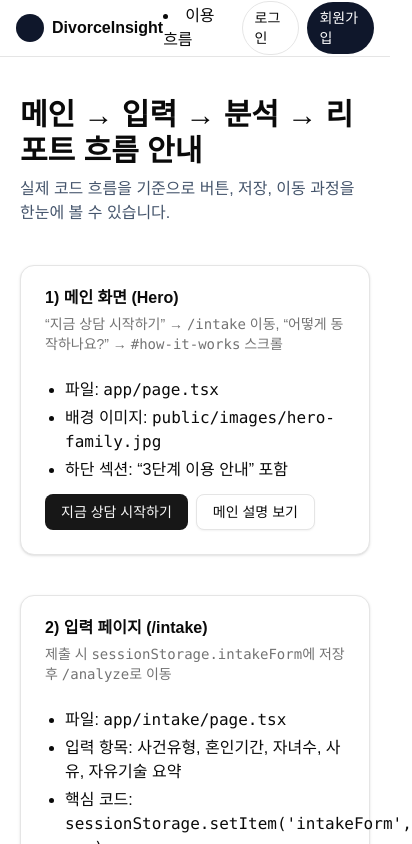
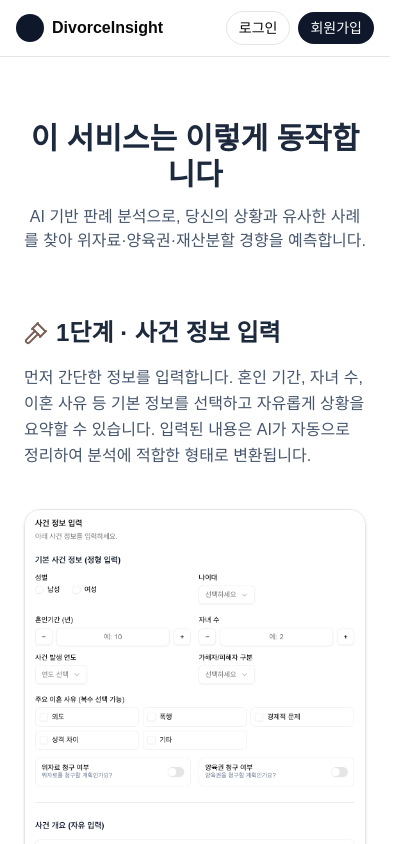
Before and after one commit to Dong-gyun-lim/ai-legal-frontend, a Next.js app: page /help/main-flow in a window 390 px wide. Shown: the top 844 px of the page, 412 px wide, since content can reach past the window. Built offline with nearby package versions, Linux system fonts and the light colour scheme.

Commit message:
10/27 15:00
애니메이션 추가, 동작페이지 구현 설명란 구축, 중복 나브바 제거,

```diff
--- a/app/help/main-flow/page.tsx
+++ b/app/help/main-flow/page.tsx
@@ -1,159 +1,159 @@
 'use client';
 
-import Link from 'next/link';
-import { useEffect, useState } from 'react';
-import { Card, CardHeader, CardContent, CardTitle, CardDescription } from '@/components/ui/card';
-import { Button } from '@/components/ui/button';
-import { Gavel, FileText, BarChart3, ChevronRight } from 'lucide-react';
+import { useState } from 'react';
+import { Gavel, FileText, BarChart3, HeartHandshake } from 'lucide-react';
+import { motion, AnimatePresence } from 'framer-motion';
+import { X } from 'lucide-react';
+
+function ZoomableImage({ src, alt }: { src: string; alt: string }) {
+    const [open, setOpen] = useState(false);
+    return (
+        <>
+            {/* 축소 이미지 */}
+            <motion.img
+                src={src}
+                alt={alt}
+                className="rounded-2xl border shadow-sm w-full max-w-sm cursor-zoom-in hover:opacity-90 transition"
+                onClick={() => setOpen(true)}
+                initial={{ scale: 0.98 }}
+                animate={{ scale: 1 }}
+                whileHover={{ scale: 1.02 }}
+            />
+
+            {/* 확대 모달 */}
+            <AnimatePresence>
+                {open && (
+                    <motion.div
+                        className="fixed inset-0 bg-black/70 backdrop-blur-sm flex items-center justify-center z-50"
+                        initial={{ opacity: 0 }}
+                        animate={{ opacity: 1 }}
+                        exit={{ opacity: 0 }}
+                        onClick={() => setOpen(false)}
+                    >
+                        <motion.div
+                            className="relative max-w-5xl max-h-[90vh] overflow-auto rounded-2xl"
+                            initial={{ scale: 0.9 }}
+                            animate={{ scale: 1 }}
+                            exit={{ scale: 0.9 }}
+                            onClick={(e) => e.stopPropagation()} // 내부 클릭은 닫히지 않게
+                        >
+                            <img
+                                src={src}
+                                alt={alt}
+                                className="w-full h-auto rounded-2xl shadow-2xl object-contain cursor-zoom-out"
+                                onClick={() => setOpen(false)}
+                            />
+                            <button
+                                onClick={() => setOpen(false)}
+                                className="absolute top-3 right-3 bg-black/50 rounded-full p-1.5 hover:bg-black/70"
+                                aria-label="닫기"
+                            >
+                                <X className="h-5 w-5 text-white" />
+                            </button>
+                        </motion.div>
+                    </motion.div>
+                )}
+            </AnimatePresence>
+        </>
+    );
+}
 
 export default function HelpMainFlowPage() {
-    const [intake, setIntake] = useState<any>(null);
-    const [analyze, setAnalyze] = useState<any>(null);
+    return (
+        <div className="mx-auto max-w-5xl px-6 py-16 text-slate-800 dark:text-slate-200">
+            <motion.header
+                initial={{ opacity: 0, y: -20 }}
+                animate={{ opacity: 1, y: 0 }}
+                transition={{ duration: 0.6 }}
+                className="text-center space-y-3"
+            >
+                <h1 className="text-3xl md:text-4xl font-bold">이 서비스는 이렇게 동작합니다</h1>
+                <p className="text-slate-600 dark:text-slate-400">
+                    AI 기반 판례 분석으로, 당신의 상황과 유사한 사례를 찾아 위자료·양육권·재산분할 경향을 예측합니다.
+                </p>
+            </motion.header>
 
-    useEffect(() => {
-        try {
-            const i = sessionStorage.getItem('intakeForm');
-            const a = sessionStorage.getItem('analyzeResult');
-            setIntake(i ? JSON.parse(i) : null);
-            setAnalyze(a ? JSON.parse(a) : null);
-        } catch {}
-    }, []);
+            <div className="mt-16 space-y-20">
+                {/* 1️⃣ 단계 - 사건 정보 입력 */}
+                <motion.section
+                    initial={{ opacity: 0, y: 30 }}
+                    whileInView={{ opacity: 1, y: 0 }}
+                    viewport={{ once: true }}
+                    transition={{ duration: 0.6 }}
+                    className="flex flex-col md:flex-row items-center gap-10"
+                >
+                    <div className="flex-1 space-y-4">
+                        <h2 className="text-2xl font-semibold flex items-center gap-2">
+                            <Gavel className="h-6 w-6 text-[#7B5E57]" /> 1단계 · 사건 정보 입력
+                        </h2>
+                        <p className="leading-relaxed text-slate-600 dark:text-slate-400">
+                            먼저 간단한 정보를 입력합니다. 혼인 기간, 자녀 수, 이혼 사유 등 기본 정보를 선택하고
+                            자유롭게 상황을 요약할 수 있습니다. 입력된 내용은 AI가 자동으로 정리하여 분석에 적합한
+                            형태로 변환됩니다.
+                        </p>
+                    </div>
+                    <ZoomableImage src="/images/help-intake.png" alt="사건 정보 입력 화면 예시" />
+                </motion.section>
 
-    return (
-        <div className="mx-auto max-w-5xl px-5 py-10 space-y-10">
-            <header className="space-y-2">
-                <h1 className="text-3xl font-bold">메인 → 입력 → 분석 → 리포트 흐름 안내</h1>
-                <p className="text-slate-600 dark:text-slate-300">
-                    실제 코드 흐름을 기준으로 버튼, 저장, 이동 과정을 한눈에 볼 수 있습니다.
-                </p>
-            </header>
+                {/* 2️⃣ 단계 - AI 분석 */}
+                <motion.section
+                    initial={{ opacity: 0, y: 30 }}
+                    whileInView={{ opacity: 1, y: 0 }}
+                    viewport={{ once: true }}
+                    transition={{ duration: 0.6, delay: 0.1 }}
+                    className="flex flex-col md:flex-row-reverse items-center gap-10"
+                >
+                    <div className="flex-1 space-y-4">
+                        <h2 className="text-2xl font-semibold flex items-center gap-2">
+                            <BarChart3 className="h-6 w-6 text-[#7B5E57]" /> 2단계 · AI 유사도 분석
+                        </h2>
+                        <p className="leading-relaxed text-slate-600 dark:text-slate-400">
+                            입력된 정보를 기반으로, AI가 수천 건의 판례 데이터를 검색합니다. 각 사건 간의 유사도를
+                            계산하여, 가장 비슷한 사례들을 찾아내고 그 결과를 이해하기 쉬운 그래프와 수치로 보여줍니다.
+                        </p>
+                    </div>
+                    <img
+                        src="/images/help-analyze.png"
+                        alt="AI 분석 화면 예시"
+                        className="rounded-2xl border shadow-sm w-full max-w-md"
+                    />
+                </motion.section>
 
-            {/* 1️⃣ 메인 페이지 */}
-            <Card>
-                <CardHeader>
-                    <CardTitle>1) 메인 화면 (Hero)</CardTitle>
-                    <CardDescription>
-                        “지금 상담 시작하기” → <code>/intake</code> 이동, “어떻게 동작하나요?” →{' '}
-                        <code>#how-it-works</code> 스크롤
-                    </CardDescription>
-                </CardHeader>
-                <CardContent className="space-y-3">
-                    <ul className="list-disc pl-5 space-y-1">
-                        <li>
-                            파일: <code>app/page.tsx</code>
-                        </li>
-                        <li>
-                            배경 이미지: <code>public/images/hero-family.jpg</code>
-                        </li>
-                        <li>하단 섹션: “3단계 이용 안내” 포함</li>
-                    </ul>
-                    <div className="flex gap-2">
-                        <Button asChild>
-                            <Link href="/intake">지금 상담 시작하기</Link>
-                        </Button>
-                        <Button asChild variant="outline">
-                            <a href="/#how-it-works">메인 설명 보기</a>
-                        </Button>
+                {/* 3️⃣ 단계 - 리포트 */}
+                <motion.section
+                    initial={{ opacity: 0, y: 30 }}
+                    whileInView={{ opacity: 1, y: 0 }}
+                    viewport={{ once: true }}
+                    transition={{ duration: 0.6, delay: 0.1 }}
+                    className="flex flex-col md:flex-row items-center gap-10"
+                >
+                    <div className="flex-1 space-y-4">
+                        <h2 className="text-2xl font-semibold flex items-center gap-2">
+                            <FileText className="h-6 w-6 text-[#7B5E57]" /> 3단계 · 결과 리포트 확인
+                        </h2>
+                        <p className="leading-relaxed text-slate-600 dark:text-slate-400">
+                            AI 분석이 완료되면, 당신의 사건과 유사한 판례들의 결과가 요약된 리포트를 볼 수 있습니다.
+                            주요 지표(유사도, 위자료 평균, 양육권 결정 비율 등)가 시각화되어 있으며, 원한다면 PDF로
+                            저장하거나 공유할 수도 있습니다.
+                        </p>
                     </div>
-                </CardContent>
-            </Card>
+                    <img
+                        src="/images/help-report.png"
+                        alt="리포트 예시 화면"
+                        className="rounded-2xl border shadow-sm w-full max-w-md"
+                    />
+                </motion.section>
+            </div>
 
-            {/* 2️⃣ 입력 페이지 */}
-            <Card>
-                <CardHeader>
-                    <CardTitle>2) 입력 페이지 (/intake)</CardTitle>
-                    <CardDescription>
-                        제출 시 <code>sessionStorage.intakeForm</code>에 저장 후 <code>/analyze</code>로 이동
-                    </CardDescription>
-                </CardHeader>
-                <CardContent className="space-y-3">
-                    <ul className="list-disc pl-5 space-y-1">
-                        <li>
-                            파일: <code>app/intake/page.tsx</code>
-                        </li>
-                        <li>입력 항목: 사건유형, 혼인기간, 자녀수, 사유, 자유기술 요약</li>
-                        <li>
-                            핵심 코드: <code>sessionStorage.setItem('intakeForm', ...)</code> →{' '}
-                            <code>router.push('/analyze')</code>
-                        </li>
-                    </ul>
-                    <div className="rounded-xl border p-4 bg-slate-50 dark:bg-slate-900/30">
-                        <div className="text-sm text-slate-600 dark:text-slate-300">현재 저장된 intakeForm</div>
-                        <pre className="text-xs overflow-auto max-h-48 mt-2">
-                            {intake ? JSON.stringify(intake, null, 2) : '없음'}
-                        </pre>
-                    </div>
-                    <Button asChild>
-                        <Link href="/intake">입력하러 가기</Link>
-                    </Button>
-                </CardContent>
-            </Card>
-
-            {/* 3️⃣ 분석 페이지 */}
-            <Card>
-                <CardHeader>
-                    <CardTitle>3) 분석 페이지 (/analyze)</CardTitle>
-                    <CardDescription>
-                        로그인 필요. 입력값 로드 후 Mock 분석 결과 표시 → (권장) 결과를{' '}
-                        <code>sessionStorage.analyzeResult</code>에 저장
-                    </CardDescription>
-                </CardHeader>
-                <CardContent className="space-y-3">
-                    <ul className="list-disc pl-5 space-y-1">
-                        <li>
-                            파일: <code>app/analyze/page.tsx</code>
-                        </li>
-                        <li>미로그인 시: 로그인 페이지로 이동</li>
-                        <li>
-                            입력값 없으면: <code>/intake</code>로 리다이렉트
-                        </li>
-                    </ul>
-                    <div className="rounded-xl border p-4 bg-slate-50 dark:bg-slate-900/30">
-                        <div className="text-sm text-slate-600 dark:text-slate-300">현재 저장된 analyzeResult</div>
-                        <pre className="text-xs overflow-auto max-h-48 mt-2">
-                            {analyze ? JSON.stringify(analyze, null, 2) : '없음'}
-                        </pre>
-                    </div>
-                    <div className="flex gap-2">
-                        <Button asChild>
-                            <Link href="/analyze">분석 페이지 열기</Link>
-                        </Button>
-                        <Button asChild variant="secondary">
-                            <Link href="/report">리포트 보기</Link>
-                        </Button>
-                    </div>
-                </CardContent>
-            </Card>
-
-            {/* 4️⃣ 리포트 페이지 */}
-            <Card>
-                <CardHeader>
-                    <CardTitle>4) 리포트 페이지 (/report)</CardTitle>
-                    <CardDescription>
-                        intake + analyze 결과를 바탕으로 프린트/다운로드 친화형 리포트 제공
-                    </CardDescription>
-                </CardHeader>
-                <CardContent className="space-y-3">
-                    <ul className="list-disc pl-5 space-y-1">
-                        <li>
-                            파일: <code>app/report/page.tsx</code>
-                        </li>
-                        <li>분석 결과가 없을 경우 Mock 데이터로 대체</li>
-                    </ul>
-                    <div className="flex gap-2">
-                        <Button asChild variant="outline">
-                            <Link href="/intake">다시 입력</Link>
-                        </Button>
-                        <Button asChild>
-                            <Link href="/report">리포트 페이지 열기</Link>
-                        </Button>
-                    </div>
-                </CardContent>
-            </Card>
-
-            <footer className="text-sm text-slate-500">
-                ※ 본 서비스는 법률 자문을 대체하지 않으며 참고용 분석 도구입니다.
-            </footer>
+            <motion.footer
+                initial={{ opacity: 0 }}
+                whileInView={{ opacity: 1 }}
+                transition={{ duration: 0.8, delay: 0.3 }}
+                className="mt-24 text-center text-sm text-slate-500 border-t pt-8"
+            >
+                <HeartHandshake className="h-5 w-5 mx-auto mb-3 text-[#7B5E57]" />
+                <p>본 서비스는 법률 자문을 대체하지 않으며, 공공 데이터를 기반으로 한 AI 분석 참고용 서비스입니다.</p>
+            </motion.footer>
         </div>
     );
 }
--- a/app/page.tsx
+++ b/app/page.tsx
@@ -6,6 +6,7 @@ import { Gavel, FileText, ChevronRight, ShieldCheck, BarChart3, Sparkles, Search
 import { Input } from '@/components/ui/input';
 import { Button } from '@/components/ui/button';
 import { Card, CardHeader, CardContent, CardTitle, CardDescription } from '@/components/ui/card';
+import Link from 'next/link';
 
 type SimilarCase = {
     id: number;
@@ -25,17 +26,36 @@ export default function Landing() {
             <section
                 className="relative h-[85vh] min-h-[560px] w-full overflow-hidden"
                 style={{
-                    backgroundImage: "url('/images/hero-family.jpg')", // ← 네가 저장한 파일명으로 맞춰줘
+                    backgroundImage: "url('/images/hero-family.jpg')",
                     backgroundSize: 'cover',
                     backgroundPosition: 'center',
                 }}
             >
-                {/* 어두운 오버레이로 가독성 확보 */}
+                {/* 어두운 오버레이 */}
                 <div className="absolute inset-0 bg-black/50" />
 
                 <div className="relative z-10 mx-auto flex h-full max-w-6xl items-center px-5">
-                    <div className="max-w-2xl text-white">
-                        <span className="inline-flex items-center gap-2 rounded-full border border-white/30 bg-white/10 px-3 py-1 text-sm backdrop-blur">
+                    {/* ✅ motion.div 전체 애니메이션 컨테이너 */}
+                    <motion.div
+                        initial="hidden"
+                        animate="visible"
+                        variants={{
+                            hidden: {},
+                            visible: {
+                                transition: { staggerChildren: 0.2 }, // 순차 등장
+                            },
+                        }}
+                        className="max-w-2xl text-white"
+                    >
+                        {/* 1️⃣ 태그 라벨 */}
+                        <motion.span
+                            variants={{
+                                hidden: { opacity: 0, y: 20 },
+                                visible: { opacity: 1, y: 0 },
+                            }}
+                            transition={{ duration: 0.6, ease: 'easeOut' }}
+                            className="inline-flex items-center gap-2 rounded-full border border-white/30 bg-white/10 px-3 py-1 text-sm backdrop-blur"
+                        >
                             <svg width="16" height="16" viewBox="0 0 24 24" fill="none">
                                 <path
                                     d="M12 2l3 7h7l-5.5 4 2.5 7-7-4.5L5.5 20 8 13 2.5 9H9l3-7z"
@@ -44,29 +64,55 @@ export default function Landing() {
                                 />
                             </svg>
                             판례 유사도 기반 상담
-                        </span>
+                        </motion.span>
 
-                        <h1 className="mt-4 text-4xl font-bold leading-tight md:text-5xl">AI와 함께하는 이혼 상담</h1>
+                        {/* 2️⃣ 메인 헤드라인 */}
+                        <motion.h1
+                            variants={{
+                                hidden: { opacity: 0, y: 30 },
+                                visible: { opacity: 1, y: 0 },
+                            }}
+                            transition={{ duration: 0.8, ease: 'easeOut' }}
+                            className="mt-4 text-4xl font-bold leading-tight md:text-5xl"
+                        >
+                            AI와 함께하는 이혼 상담
+                        </motion.h1>
 
-                        <p className="mt-4 text-lg text-white/90">
+                        {/* 3️⃣ 설명 문구 */}
+                        <motion.p
+                            variants={{
+                                hidden: { opacity: 0, y: 30 },
+                                visible: { opacity: 1, y: 0 },
+                            }}
+                            transition={{ duration: 0.8, ease: 'easeOut' }}
+                            className="mt-4 text-lg text-white/90"
+                        >
                             위자료·양육권·재산분할 경향을 판례 데이터로 분석합니다.
-                        </p>
+                        </motion.p>
 
-                        <div className="mt-8 flex flex-wrap items-center gap-3">
+                        {/* 4️⃣ 버튼 그룹 */}
+                        <motion.div
+                            variants={{
+                                hidden: { opacity: 0, y: 20 },
+                                visible: { opacity: 1, y: 0 },
+                            }}
+                            transition={{ duration: 0.8, ease: 'easeOut' }}
+                            className="mt-8 flex flex-wrap items-center gap-3"
+                        >
                             <a
                                 href="/intake"
-                                className="rounded-2xl bg-[#7B5E57] px-6 py-3 font-medium text-white transition hover:bg-[#6A4E48]"
+                                className="rounded-2xl bg-[#7B5E57] px-6 py-3 font-medium text-white transition-all duration-300 hover:scale-105 hover:shadow-lg hover:bg-[#6A4E48]"
                             >
                                 지금 상담 시작하기
                             </a>
-                            <a
-                                href="#how-it-works"
+                            <Link
+                                href="/help/main-flow"
                                 className="rounded-2xl border border-white/30 bg-white/10 px-6 py-3 font-medium text-white/90 backdrop-blur transition hover:bg-white/20"
                             >
                                 어떻게 동작하나요?
-                            </a>
-                        </div>
-                    </div>
+                            </Link>
+                        </motion.div>
+                    </motion.div>
                 </div>
 
                 {/* 하단 그라데이션 블렌딩 (다음 섹션과 자연스럽게 연결) */}
@@ -129,6 +175,10 @@ export default function Landing() {
                     <div className="flex flex-col md:flex-row md:items-center md:justify-between gap-3">
                         <div>
                             <div className="font-semibold">AI 이혼 분쟁 상담 플랫폼</div>
+                            <div className="mt-3 text-xs text-slate-500">
+                                데이터 출처: 대법원 사법정보시스템 공개 판례 <br />본 서비스는 법률 자문을 대체하지
+                                않습니다.
+                            </div>
                             <div className="mt-1">학습용·참고용 서비스 · 법률 자문 아님</div>
                         </div>
                         <div className="flex items-center gap-4">
@@ -160,7 +210,7 @@ interface StepCardProps {
 }
 function StepCard({ index, title, desc, icon, href }: StepCardProps) {
     return (
-        <Card className="rounded-2xl hover:shadow-md transition-shadow">
+        <Card className="rounded-2xl hover:shadow-lg hover:-translate-y-1 transition-transform duration-300">
             <CardContent className="p-6">
                 <div className="flex items-center justify-between">
                     <div className="flex items-center gap-3">
--- a/components/SiteNav.tsx
+++ b/components/SiteNav.tsx
@@ -120,9 +120,6 @@ export default function SiteNav() {
                     >
                         리포트
                     </Link>
-                    <li>
-                        <Link href="/help/main-flow">이용 흐름</Link>
-                    </li>
 
                     {!user ? (
                         <>
```
Also changed, not shown: app/analyze/page.tsx (+36 -17 lines), app/report/page.tsx (+37 -16 lines), public/images/help-intake.png (added).
